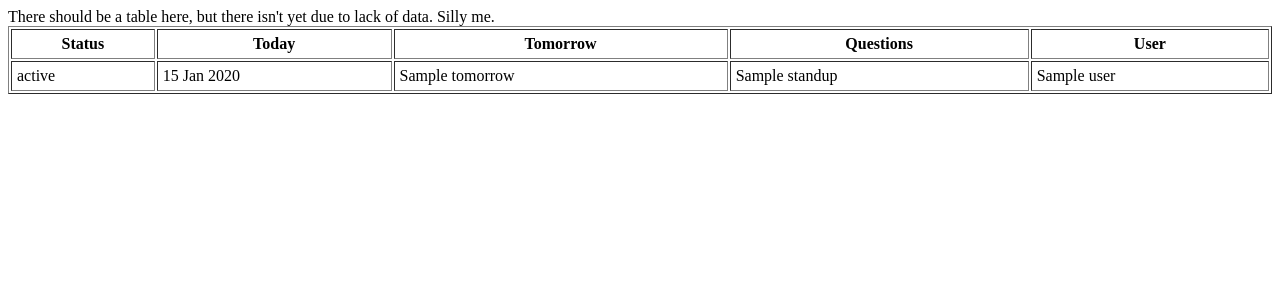
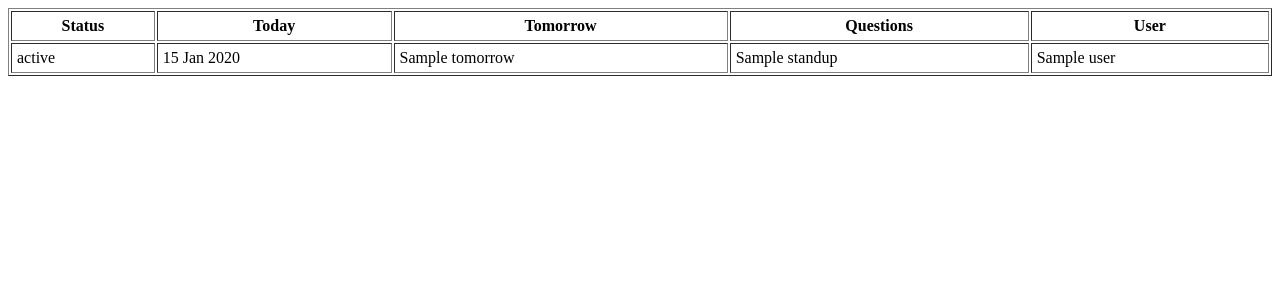
Before and after one commit to activecell/non-block-party, a Node project: template views/updates.hbs in a window 1280 px wide. Shown: the top 300 px of the page. Run offline with Node 20 templates, Linux system fonts and the light colour scheme; the template is opened without the code that fills it: most values are stand-ins (such as "Sample title", 1, 10 or a date in 2020); some libraries are stand-ins or nearby versions.

Commit message:
Remove boilerplate

```diff
--- a/views/updates.hbs
+++ b/views/updates.hbs
@@ -1,5 +1,3 @@
-There should be a table here, but there isn't yet due to lack of data. Silly me.
-
 <table border=1 cellpadding=5 width=100%>
   <tr>
     <th>Status</th>
```
